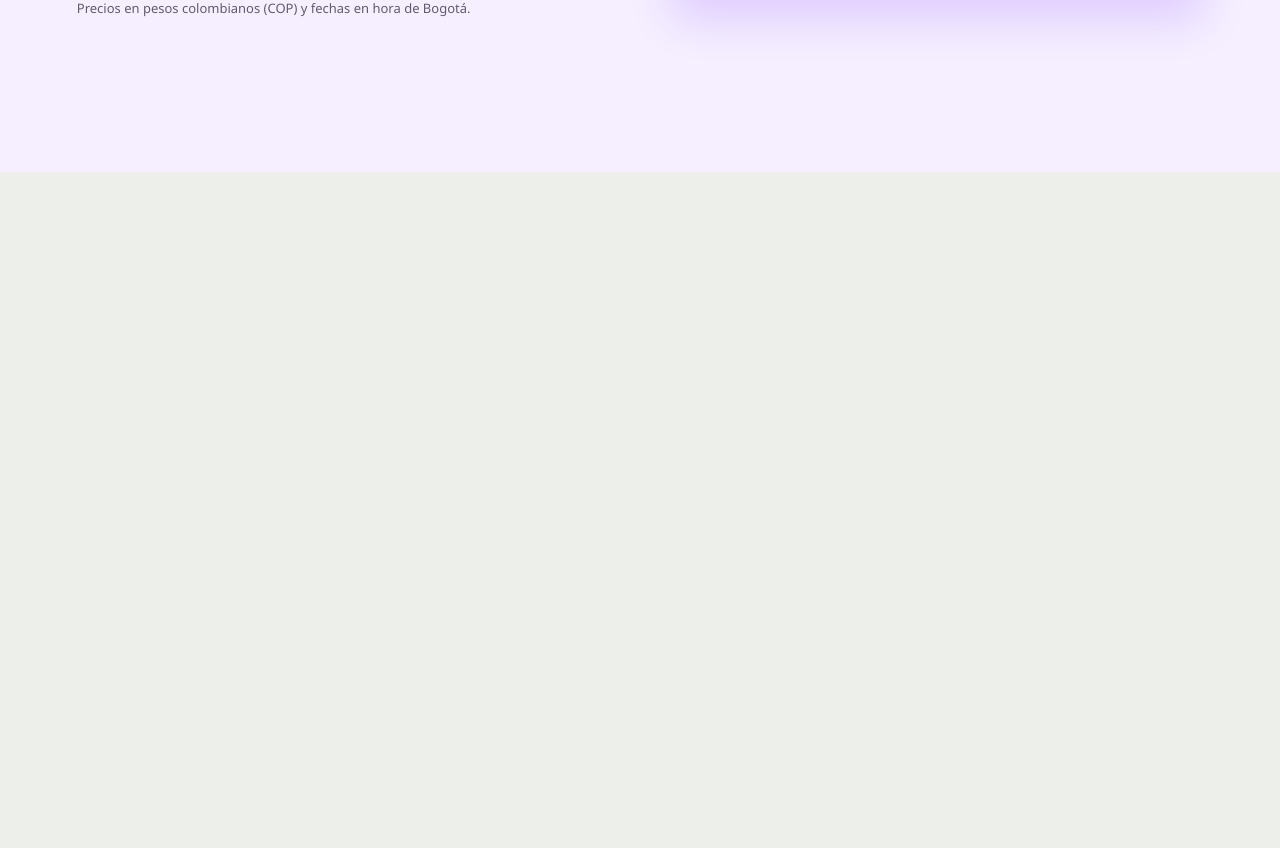
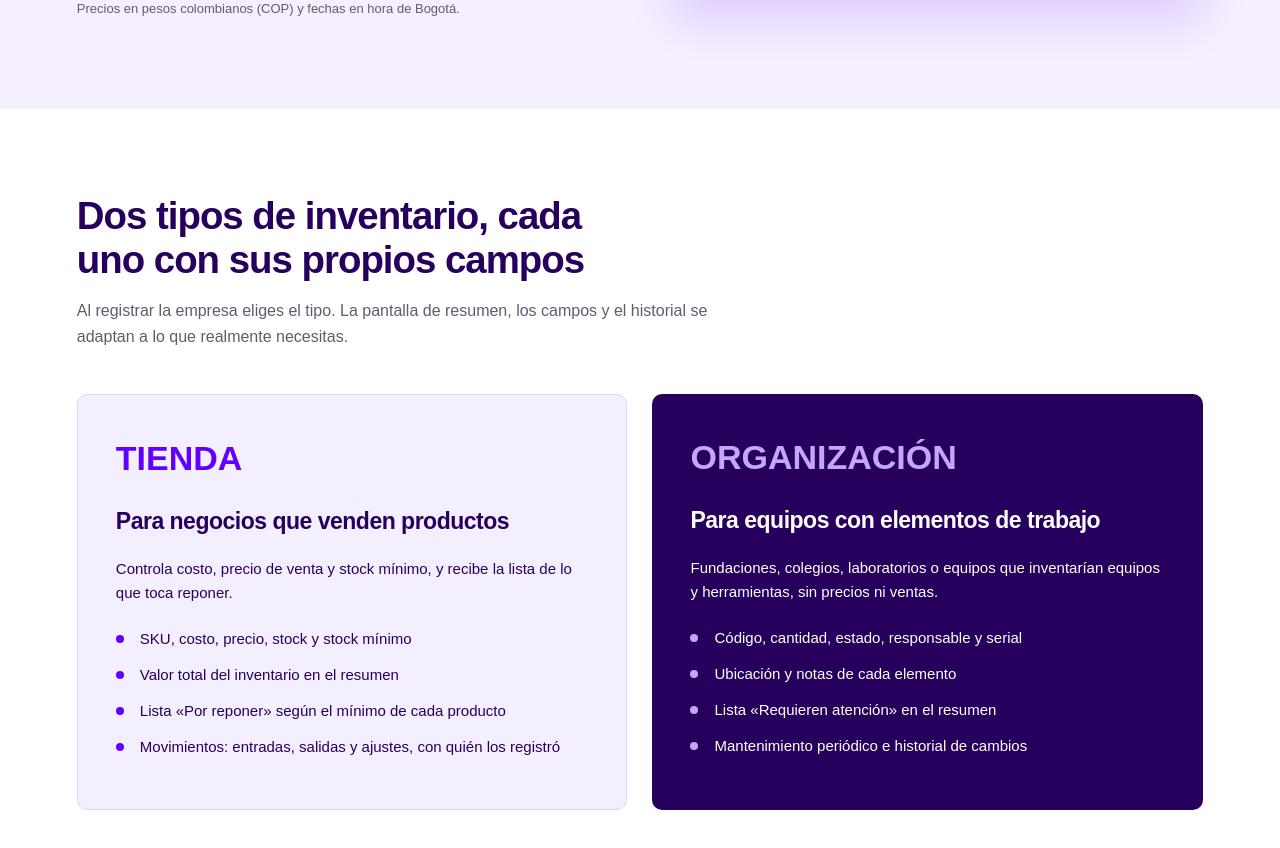
Before and after one commit to Dark-Sung/Kordex, a Next.js app: page / in a window 1280 px wide. Shown: the part 628-1476 px from the top of the page. Before the commit the page ends 800 px from the top, so only its background shows below. Built offline with nearby package versions, Linux system fonts and the light colour scheme.

Commit message:
agregar seccion de tipos de inventario

```diff
--- a/app/landing.module.css
+++ b/app/landing.module.css
@@ -251,3 +251,162 @@
         width: 160px;
     }
 }
+
+
+.inventorySection {
+    background: #ffffff;
+    padding: 85px 0;
+}
+
+.sectionTitle {
+    font-size: clamp(28px, 3vw, 40px);
+    font-weight: 800;
+    line-height: 1.15;
+    letter-spacing: -1px;
+    color: #26005c;
+    margin-bottom: 16px;
+}
+
+.sectionDescription {
+    font-size: 16px;
+    line-height: 1.6;
+    color: #625b70;
+    max-width: 650px;
+    margin-bottom: 45px;
+}
+
+.inventoryGrid {
+    display: grid;
+    grid-template-columns: 1fr 1fr;
+    gap: 25px;
+}
+
+.storeCard,
+.organizationCard {
+    padding: 38px;
+    border-radius: 10px;
+}
+
+.storeCard {
+    background: #f4efff;
+    border: 1px solid #e1d5f5;
+    color: #26005c;
+}
+
+.organizationCard {
+    background: #26005c;
+    color: #ffffff;
+}
+
+.cardLabel {
+    font-size: 12px;
+    font-weight: 700;
+    letter-spacing: 2px;
+    margin-bottom: 22px;
+}
+
+.storeCard .cardLabel {
+    color: #6200ff;
+}
+
+.organizationCard .cardLabel {
+    color: #c6a5ff;
+}
+
+.inventoryGrid h3 {
+    font-size: 26px;
+    font-weight: 700;
+    line-height: 1.3;
+    margin-bottom: 20px;
+}
+
+.inventoryGrid article > p:not(.cardLabel) {
+    font-size: 15px;
+    line-height: 1.6;
+    margin-bottom: 22px;
+}
+
+.inventoryGrid ul {
+    list-style: none;
+    padding: 0;
+    margin: 0;
+}
+
+.inventoryGrid li {
+    position: relative;
+    padding-left: 22px;
+    margin-bottom: 12px;
+    font-size: 14px;
+    line-height: 1.6;
+}
+
+.inventoryGrid li::before {
+    content: "+";
+    position: absolute;
+    left: 0;
+    font-weight: 800;
+    color: #6200ff;
+}
+
+.organizationCard li::before {
+    color: #c6a5ff;
+}
+
+@media (max-width: 800px) {
+    .inventoryGrid {
+        grid-template-columns: 1fr;
+    }
+
+    .inventorySection {
+        padding: 55px 0;
+    }
+
+    .storeCard,
+    .organizationCard {
+        padding: 25px;
+    }
+}
+
+
+.container {
+    font-family: Arial, Helvetica, sans-serif;
+}
+
+.sectionTitle {
+    font-weight: 800;
+    letter-spacing: -1px;
+}
+
+.cardLabel {
+    font-size: 34px;
+    font-weight: 800;
+    letter-spacing: 0;
+    margin-bottom: 20px;
+}
+
+.inventoryGrid h3 {
+    font-size: 23px;
+    font-weight: 700;
+    line-height: 1.3;
+    letter-spacing: -0.5px;
+}
+
+.inventoryGrid li {
+    font-size: 15px;
+    padding-left: 24px;
+}
+
+.inventoryGrid li::before {
+    content: "";
+    width: 8px;
+    height: 8px;
+    border-radius: 50%;
+    position: absolute;
+    left: 0;
+    top: 8px;
+    background: #6200ff;
+}
+
+.organizationCard li::before {
+    background: #c6a5ff;
+}
--- a/app/page.tsx
+++ b/app/page.tsx
@@ -101,7 +101,7 @@ export default function Home() {
                             <div className={styles.product}>
                                 <div>
                                     <strong>
-                                        Tornillo drywall 1¼" (caja x100)
+                                        Tornillo drywall 1¼&quot; (caja x100)
                                     </strong>
                                     <small>FER-0310</small>
                                 </div>
@@ -156,6 +156,98 @@ export default function Home() {
                     </div>
                 </section>
             </div>
+
+            {/* TIPOS DE INVENTARIO */}
+
+            <section
+                id="tipos-inventario"
+                className={styles.inventorySection}
+            >
+                <div className={styles.wrapper}>
+
+                    <h2 className={styles.sectionTitle}>
+                        Dos tipos de inventario, cada<br />
+                        uno con sus propios campos
+                    </h2>
+
+                    <p className={styles.sectionDescription}>
+                        Al registrar la empresa eliges el tipo.
+                        La pantalla de resumen, los campos y el
+                        historial se adaptan a lo que realmente
+                        necesitas.
+                    </p>
+
+                    <div className={styles.inventoryGrid}>
+
+                        <article className={styles.storeCard}>
+                            <p className={styles.cardLabel}>
+                                TIENDA
+                            </p>
+
+                            <h3>
+                                Para negocios que venden productos
+                            </h3>
+
+                            <p>
+                                Controla costo, precio de venta y
+                                stock mínimo, y recibe la lista
+                                de lo que toca reponer.
+                            </p>
+
+                            <ul>
+                                <li>
+                                    SKU, costo, precio, stock y stock mínimo
+                                </li>
+                                <li>
+                                    Valor total del inventario en el resumen
+                                </li>
+                                <li>
+                                    Lista «Por reponer» según el mínimo
+                                    de cada producto
+                                </li>
+                                <li>
+                                    Movimientos: entradas, salidas y ajustes,
+                                    con quién los registró
+                                </li>
+                            </ul>
+                        </article>
+
+                        <article className={styles.organizationCard}>
+                            <p className={styles.cardLabel}>
+                                ORGANIZACIÓN
+                            </p>
+
+                            <h3>
+                                Para equipos con elementos de trabajo
+                            </h3>
+
+                            <p>
+                                Fundaciones, colegios, laboratorios
+                                o equipos que inventarían equipos y
+                                herramientas, sin precios ni ventas.
+                            </p>
+
+                            <ul>
+                                <li>
+                                    Código, cantidad, estado,
+                                    responsable y serial
+                                </li>
+                                <li>
+                                    Ubicación y notas de cada elemento
+                                </li>
+                                <li>
+                                    Lista «Requieren atención» en el resumen
+                                </li>
+                                <li>
+                                    Mantenimiento periódico e historial
+                                    de cambios
+                                </li>
+                            </ul>
+                        </article>
+
+                    </div>
+                </div>
+            </section>
         </main>
     );
 }
```
